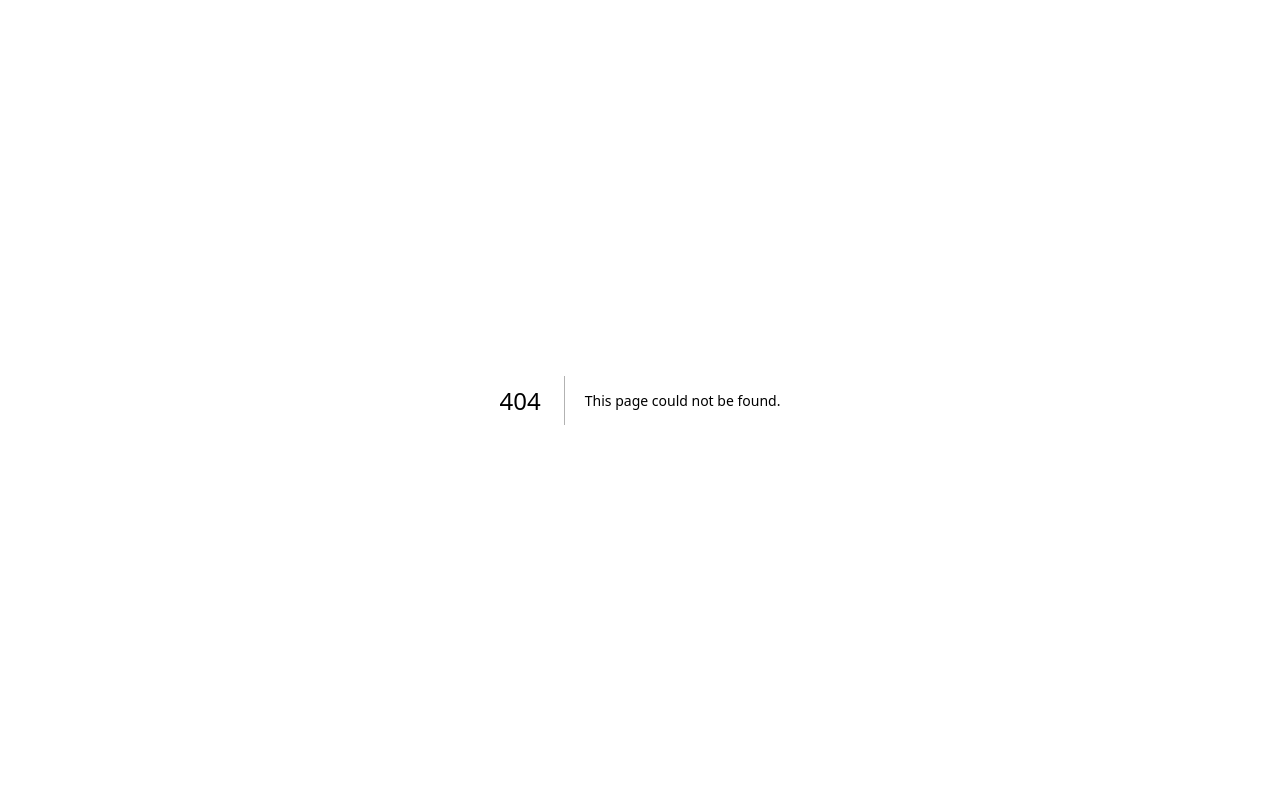
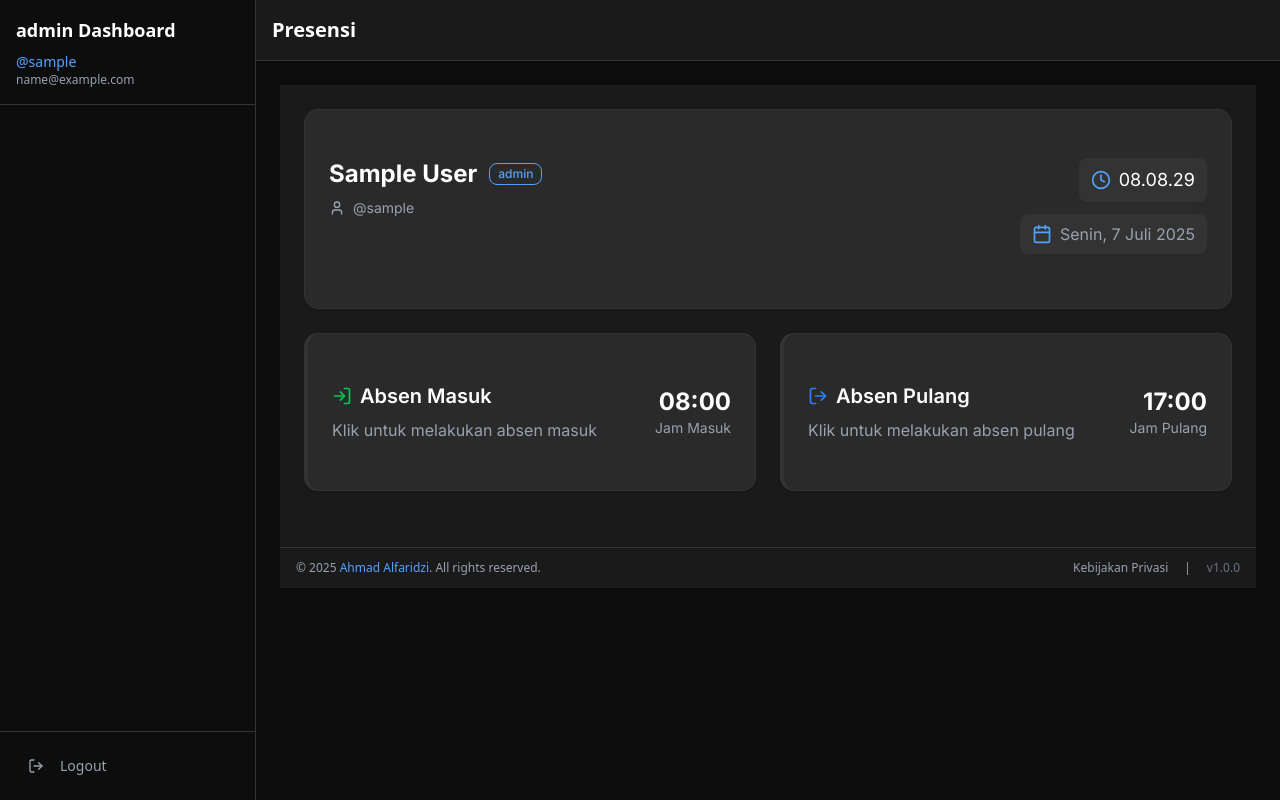
Before and after one commit to AhmadAlfaridzi/Absensi, a Next.js app: page /dashboard/presensi/absen in a window 1280 px wide. Before the commit this address had no page. Built offline with nearby package versions, Linux system fonts and the light colour scheme; sample sign-in values are in the browser's storage.

Commit message:
rename presensi

```diff
--- /dev/null
+++ b/src/app/dashboard/presensi/absen/page.tsx
@@ -0,0 +1,117 @@
+'use client'
+import { useState, useEffect } from 'react'
+import { useAuth } from '@/context/authContext'
+// import { useRouter } from 'next/navigation'
+import { motion } from 'framer-motion'
+import AttendanceCard from '@/components/Presensi/attendenceCard'
+import AttendanceModal from '@/components/Presensi/attendanceModal'
+import UserInfo from '@/components/Presensi/userInfo'
+
+export default function AbsenPage() {
+  const { user } = useAuth()
+  // const router = useRouter()
+
+  const [isModalOpen, setIsModalOpen] = useState(false)
+  const [modalType, setModalType] = useState<'masuk' | 'pulang'>('masuk')
+  const [attendanceTime, setAttendanceTime] = useState('')
+  const [attendancePhoto, setAttendancePhoto] = useState<string | null>(null)
+
+  const handlePhotoTaken = (photo: string) => {
+      setAttendancePhoto(photo)
+    }
+
+  const [currentDate] = useState(new Date().toLocaleDateString('id-ID', {
+    weekday: 'long',
+    day: 'numeric',
+    month: 'long',
+    year: 'numeric'
+  }))
+
+  const [realTime, setRealTime] = useState(
+    new Date().toLocaleTimeString('id-ID', {
+      hour: '2-digit',
+      minute: '2-digit',
+      second: '2-digit'
+    })
+  )
+
+  useEffect(() => {
+    const timer = setInterval(() => {
+      setRealTime(new Date().toLocaleTimeString('id-ID', {
+        hour: '2-digit',
+        minute: '2-digit',
+        second: '2-digit'
+      }))
+    }, 1000)
+
+    return () => clearInterval(timer)
+  }, [])
+
+  const openAttendanceModal = (type: 'masuk' | 'pulang') => {
+    setModalType(type)
+    setAttendanceTime(new Date().toLocaleTimeString('id-ID', {
+      hour: '2-digit',
+      minute: '2-digit'
+    }))
+    setIsModalOpen(true)
+  }
+
+  const handleSubmitAttendance = () => {
+    console.log({
+      userId: user?.id,
+      type: modalType,
+      time: attendanceTime,
+      photo: attendancePhoto,
+      date: new Date().toISOString()
+    })
+    setIsModalOpen(false)
+    setAttendancePhoto(null)
+  }
+
+  if (!user) {
+    return (
+      <div className="min-h-screen bg-[#0d0d0d] flex items-center justify-center">
+        <div className="animate-spin rounded-full h-12 w-12 border-t-2 border-b-2 border-[#FBF991]" />
+      </div>
+    )
+  }
+
+  return (
+    <motion.div
+      initial={{ opacity: 0 }}
+      animate={{ opacity: 1 }}
+      transition={{ duration: 0.3 }}
+      className="space-y-6 p-6 bg-[#1a1a1a]  text-white"
+    >
+
+      <UserInfo
+        user={user}
+        realTime={realTime}
+        currentDate={currentDate}
+      />
+
+      <div className="grid grid-cols-1 md:grid-cols-2 gap-6 mb-8">
+        <AttendanceCard
+          type="masuk"
+          onClick={() => openAttendanceModal('masuk')}
+          scheduleTime="08:00"
+        />
+        <AttendanceCard
+          type="pulang"
+          onClick={() => openAttendanceModal('pulang')}
+          scheduleTime="17:00"
+        />
+      </div>
+
+      <AttendanceModal
+        isOpen={isModalOpen}
+        onOpenChange={setIsModalOpen}
+        type={modalType}
+        userName={user.name}
+        attendanceTime={attendanceTime}
+        onPhotoTaken={handlePhotoTaken}
+        onSubmit={handleSubmitAttendance}
+      />
+    </motion.div>
+  )
+}
--- /dev/null
+++ b/src/app/dashboard/presensi/history/page.tsx
@@ -0,0 +1,135 @@
+'use client'
+import { useState, useEffect } from 'react'
+import { useAuth } from '@/context/authContext'
+import { useRouter } from 'next/navigation'
+import { ArrowLeft } from 'lucide-react'
+import { Button } from '@/components/ui/button'
+import { Card } from '@/components/ui/card'
+import { motion } from 'framer-motion'
+import HistoryTable from '@/components/Presensi/historyTable'
+import UserInfo from '@/components/Presensi/userInfo'
+
+interface AttendanceRecord {
+  date: string
+  clockIn: string
+  clockOut: string | null
+  status: 'Tepat Waktu' | 'Terlambat' | 'Pulang Cepat'
+}
+
+export default function HistoryPage() {
+  const { user } = useAuth()
+  const router = useRouter()
+  const [isMobile, setIsMobile] = useState(false)
+  const [isLoading, setIsLoading] = useState(true)
+  const [attendanceHistory, setAttendanceHistory] = useState<AttendanceRecord[]>([])
+
+  useEffect(() => {
+    const checkIfMobile = () => {
+      setIsMobile(window.innerWidth < 768)
+    }
+
+    checkIfMobile()
+    window.addEventListener('resize', checkIfMobile)
+    return () => window.removeEventListener('resize', checkIfMobile)
+  }, [])
+
+  useEffect(() => {
+    if (!user?.id) return
+
+    const fetchAttendanceHistory = async () => {
+      setIsLoading(true)
+      try {
+        // Replace with actual API call
+        const mockData: AttendanceRecord[] = [
+          { date: '2023-10-01', clockIn: '08:00', clockOut: '17:00', status: 'Tepat Waktu' },
+          { date: '2023-10-02', clockIn: '08:15', clockOut: null, status: 'Terlambat' },
+          { date: '2023-10-03', clockIn: '07:55', clockOut: '16:45', status: 'Tepat Waktu' },
+          { date: '2023-10-04', clockIn: '08:05', clockOut: '17:05', status: 'Tepat Waktu' },
+          { date: '2023-10-05', clockIn: '08:20', clockOut: null, status: 'Terlambat' }
+        ]
+
+        // Simulate API call delay
+        await new Promise(resolve => setTimeout(resolve, 500))
+        setAttendanceHistory(mockData)
+      } catch (error) {
+        console.error('Failed to fetch attendance history:', error)
+      } finally {
+        setIsLoading(false)
+      }
+    }
+
+    fetchAttendanceHistory()
+  }, [user?.id])
+
+  const handleBackClick = (e: React.MouseEvent<HTMLButtonElement>) => {
+    e.preventDefault()
+    router.push('/dashboard/presensi/absen')
+  }
+
+  const [currentDate] = useState(new Date().toLocaleDateString('id-ID', {
+    weekday: 'long',
+    day: 'numeric',
+    month: 'long',
+    year: 'numeric'
+  }))
+
+  const [realTime] = useState(
+    new Date().toLocaleTimeString('id-ID', {
+      hour: '2-digit',
+      minute: '2-digit'
+    })
+  )
+
+  if (!user) {
+    return (
+      <div className="min-h-screen bg-[#0d0d0d] flex items-center justify-center">
+        <div className="animate-spin rounded-full h-12 w-12 border-t-2 border-b-2 border-[#FBF991]" />
+      </div>
+    )
+  }
+
+  return (
+    <motion.div
+      initial={{ opacity: 0 }}
+      animate={{ opacity: 1 }}
+      transition={{ duration: 0.3 }}
+      className="space-y-6 p-6 bg-[#1a1a1a] min-h-screen text-white"
+    >
+      {isMobile && (
+        <Button
+          variant="ghost"
+          onClick={handleBackClick}
+          className="text-blue-400 hover:text-blue-300 mb-6 bg-[#2a2a2a] hover:bg-[#333333] md:hidden"
+        >
+          <ArrowLeft className="h-5 w-5 mr-2" />
+          Kembali ke halaman absensi
+        </Button>
+      )}
+
+      <UserInfo
+        user={user}
+        realTime={realTime}
+        currentDate={currentDate}
+      />
+
+      <Card className="bg-[#2a2a2a] border-[#333333]">
+        {isLoading ? (
+          <div className="p-6 flex justify-center">
+            <div className="animate-spin rounded-full h-8 w-8 border-t-2 border-b-2 border-[#FBF991]" />
+          </div>
+        ) : attendanceHistory.length > 0 ? (
+          <HistoryTable
+            data={attendanceHistory.map(item => ({
+              ...item,
+              clockOut: item.clockOut || '-' // Handle null values
+            }))}
+          />
+        ) : (
+          <div className="p-6 text-center text-gray-400">
+            Tidak ada riwayat presensi yang ditemukan
+          </div>
+        )}
+      </Card>
+    </motion.div>
+  )
+}
--- /dev/null
+++ b/src/app/dashboard/presensi/layout.tsx
@@ -0,0 +1,21 @@
+import type { Metadata } from 'next'
+import { Inter } from 'next/font/google'
+
+const inter = Inter({ subsets: ['latin'] })
+
+export const metadata: Metadata = {
+  title: 'Presensi',
+  description: 'Sistem Presensi Karyawan',
+}
+
+export default function PresensiLayout({
+  children,
+}: {
+  children: React.ReactNode
+}) {
+  return (
+    <div className={inter.className}>
+      {children}
+    </div>
+  )
+}
--- /dev/null
+++ b/src/app/dashboard/presensi/page.tsx
@@ -0,0 +1,6 @@
+
+import { redirect } from 'next/navigation'
+
+export default function PresensiPage() {
+  redirect('/dashboard/presensi/absen')
+}
```
